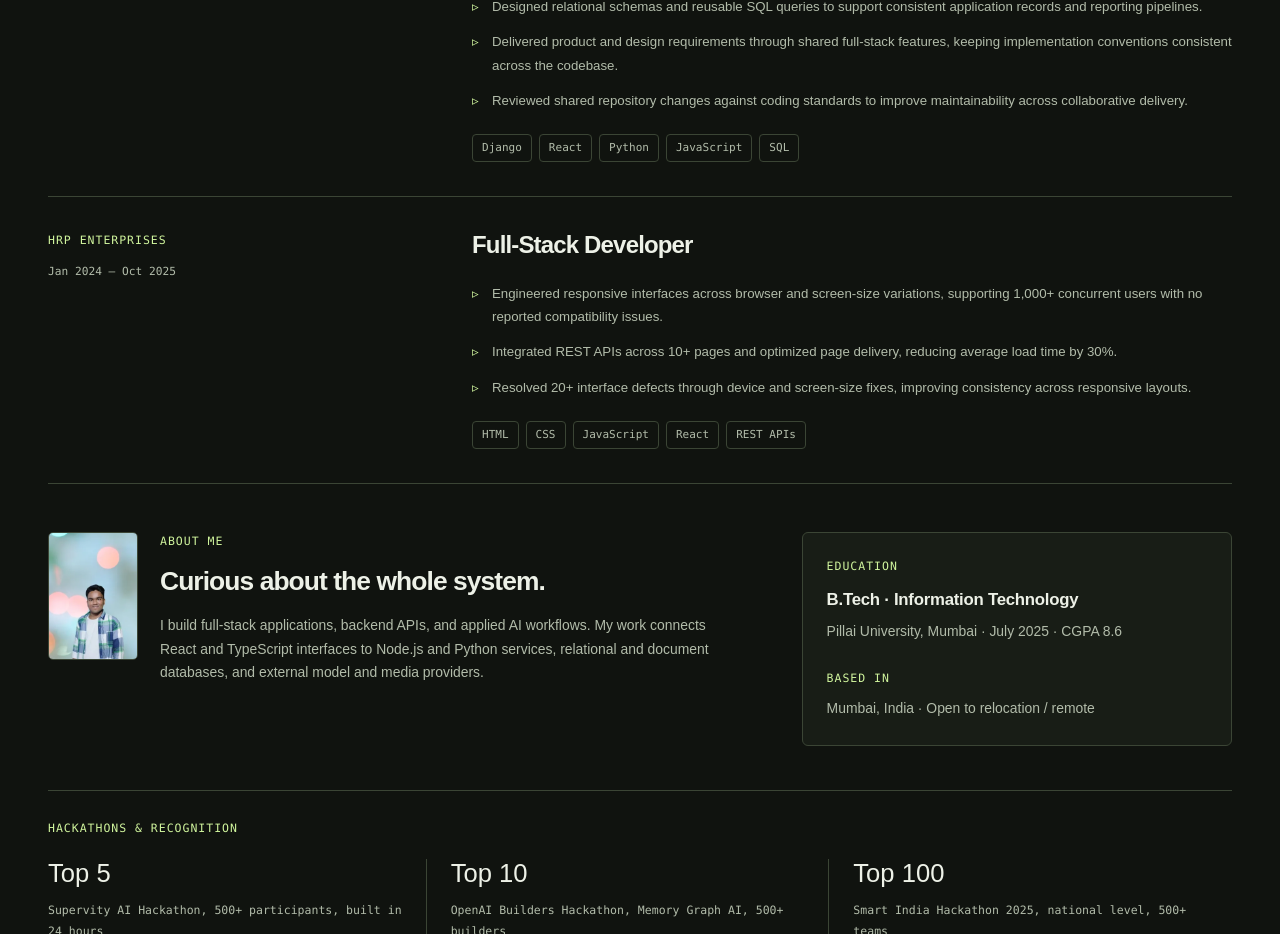
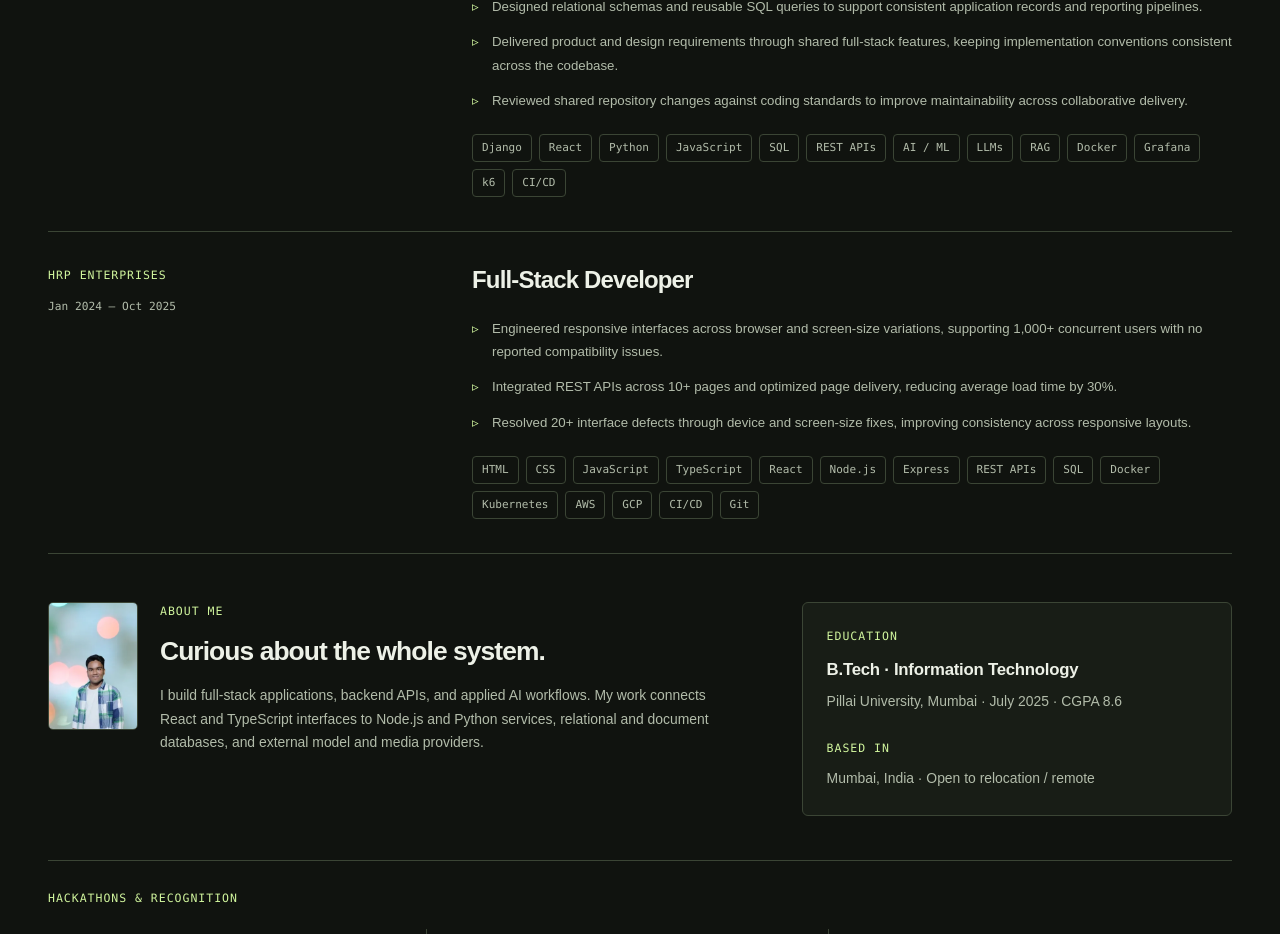
Before and after one commit to harshgavandit/Harsh-Gavand-PortFolio-Website, a React (Vite) app: page / in a window 1280 px wide. Shown: the part 5260-6194 px from the top of the page. Built offline with nearby package versions, Linux system fonts and the light colour scheme; a web font is replaced by a local one.

Commit message:
Expand experience tags for AI, full-stack and cloud tooling

```diff
--- a/src/data/portfolio.ts
+++ b/src/data/portfolio.ts
@@ -288,7 +288,21 @@ export const experience = [
     company: "Globetrek Engineering Corporation",
     role: "AI-Native Full-Stack Developer",
     period: "Nov 2025 — Sep 2026",
-    tech: ["Django", "React", "Python", "JavaScript", "SQL"],
+    tech: [
+      "Django",
+      "React",
+      "Python",
+      "JavaScript",
+      "SQL",
+      "REST APIs",
+      "AI / ML",
+      "LLMs",
+      "RAG",
+      "Docker",
+      "Grafana",
+      "k6",
+      "CI/CD",
+    ],
     points: [
       "Engineered full-stack Django and React application features across database design, REST APIs, interface integration, and deployment to support complete business workflows.",
       "Developed Python and JavaScript APIs, asynchronous tasks, and third-party integrations to move service work beyond the interface layer.",
@@ -301,7 +315,23 @@ export const experience = [
     company: "HRP Enterprises",
     role: "Full-Stack Developer",
     period: "Jan 2024 — Oct 2025",
-    tech: ["HTML", "CSS", "JavaScript", "React", "REST APIs"],
+    tech: [
+      "HTML",
+      "CSS",
+      "JavaScript",
+      "TypeScript",
+      "React",
+      "Node.js",
+      "Express",
+      "REST APIs",
+      "SQL",
+      "Docker",
+      "Kubernetes",
+      "AWS",
+      "GCP",
+      "CI/CD",
+      "Git",
+    ],
     points: [
       "Engineered responsive interfaces across browser and screen-size variations, supporting 1,000+ concurrent users with no reported compatibility issues.",
       "Integrated REST APIs across 10+ pages and optimized page delivery, reducing average load time by 30%.",
```
